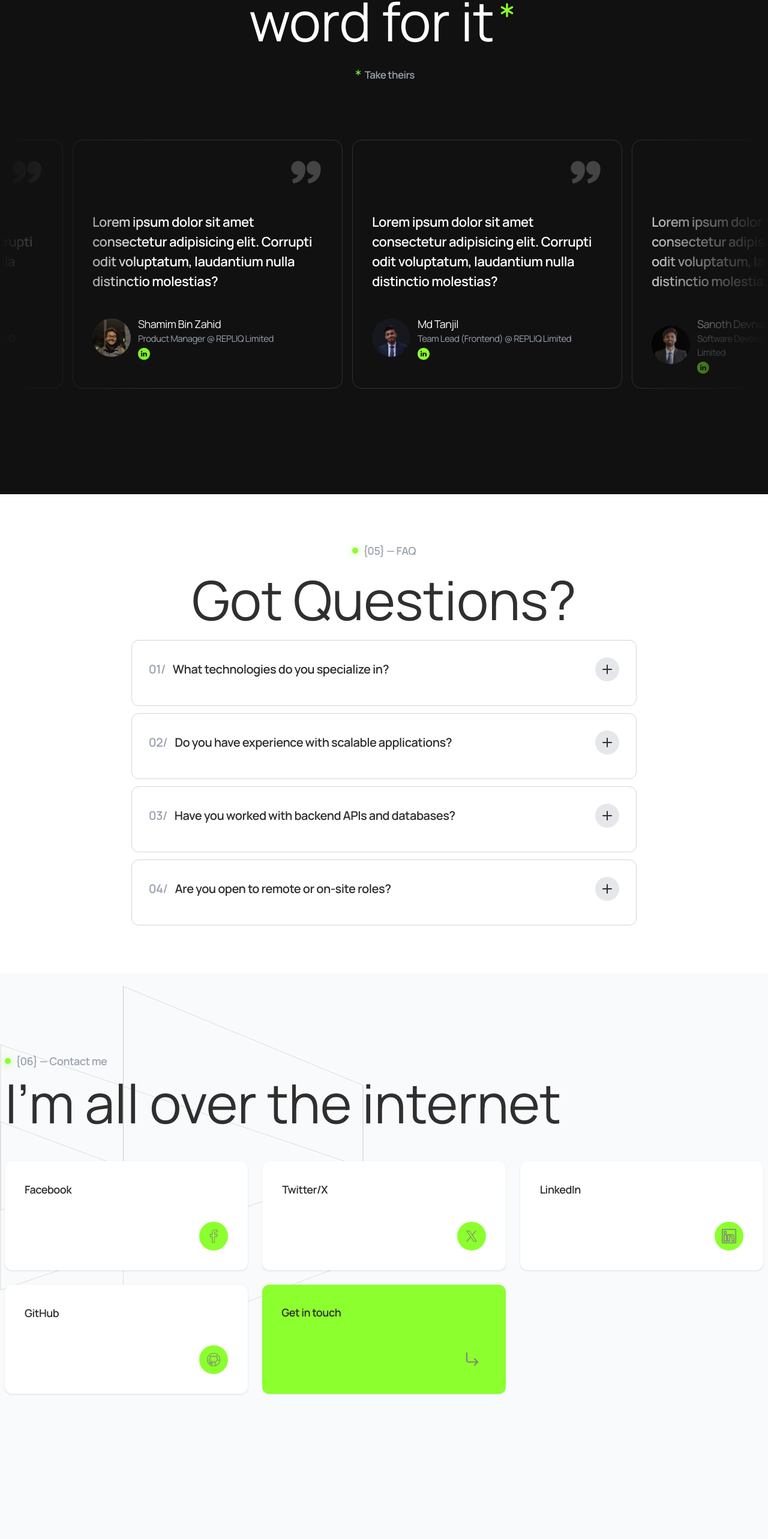
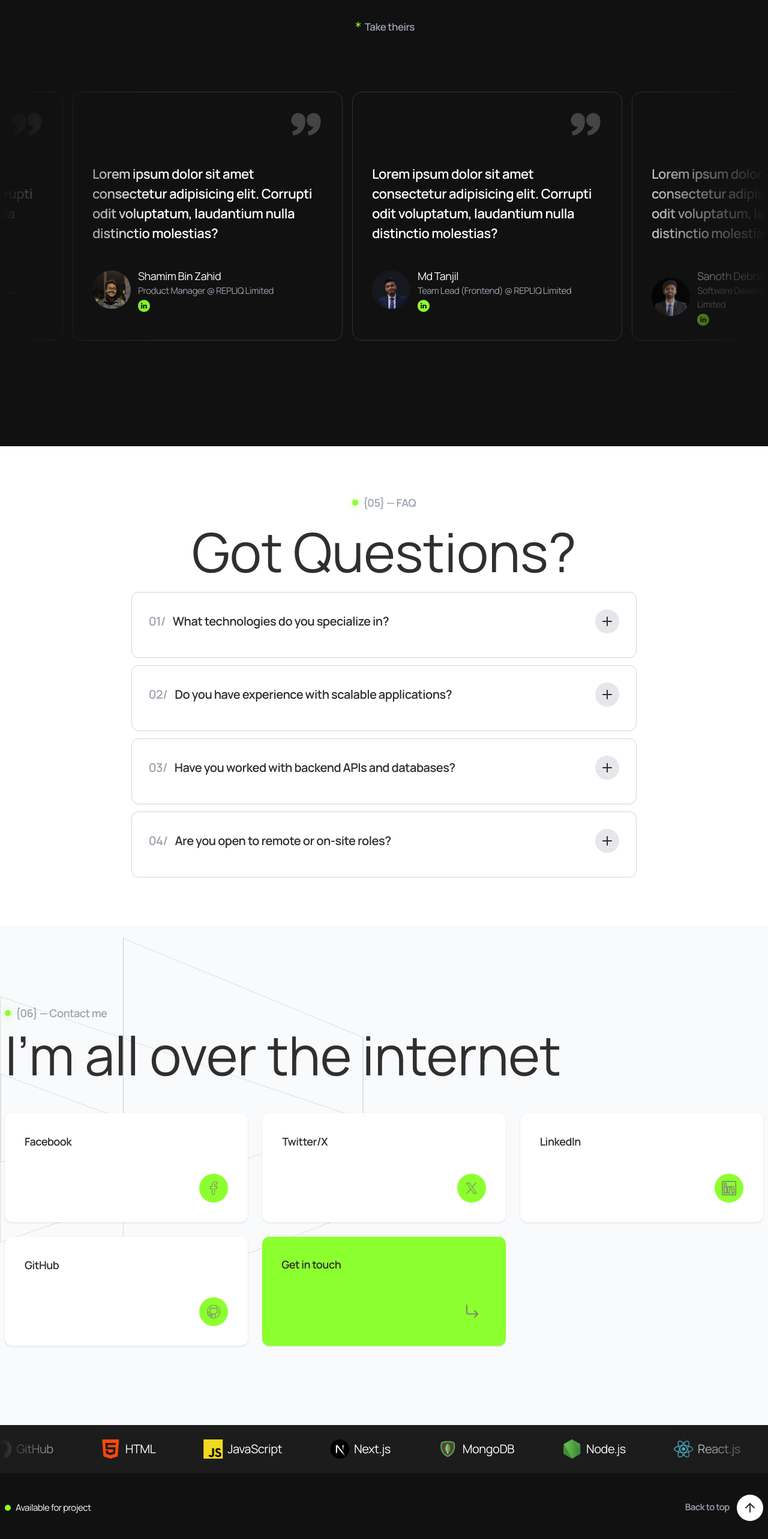
Before and after one commit to nahid-dev/new-prft, a Next.js app: page / in a window 1280 px wide. Shown: the part 6644-9210 px from the top of the page at 60% size. Before the commit the page ends 9180 px from the top, so only its background shows below. Built offline with nearby package versions, Linux system fonts and the light colour scheme.

Commit message:
Completed the footer section

```diff
--- a/app/(landing-page)/components/InfinityMovingCardsSection.jsx
+++ b/app/(landing-page)/components/InfinityMovingCardsSection.jsx
@@ -7,37 +7,43 @@ const data = [
   {
     id: 1,
     name: "Shamim Bin Zahid",
-    image: '/images/shamim.jpg',
+    image: "/images/shamim.jpg",
     role: "Product Manager",
     company: "REPLIQ Limited",
     link: "https://www.linkedin.com/in/shamemezahid/",
-    quote: "Lorem ipsum dolor sit amet consectetur adipisicing elit. Corrupti odit voluptatum, laudantium nulla distinctio molestias?"
+    quote:
+      "Lorem ipsum dolor sit amet consectetur adipisicing elit. Corrupti odit voluptatum, laudantium nulla distinctio molestias?",
   },
   {
     id: 2,
     name: "Md Tanjil",
-    image: '/images/tanjil.jpg',
+    image: "/images/tanjil.jpg",
     role: "Team Lead (Frontend)",
     company: "REPLIQ Limited",
     link: "https://www.linkedin.com/in/iamtanjil/",
-    quote: "Lorem ipsum dolor sit amet consectetur adipisicing elit. Corrupti odit voluptatum, laudantium nulla distinctio molestias?"
+    quote:
+      "Lorem ipsum dolor sit amet consectetur adipisicing elit. Corrupti odit voluptatum, laudantium nulla distinctio molestias?",
   },
   {
     id: 3,
-    name: "Sanoth Devnath",
-    image: '/images/sanoth.jpg',
+    name: "Sanoth Debnath",
+    image: "/images/sanoth.jpg",
     role: "Software Developer (Backend)",
     company: "REPLIQ Limited",
     link: "https://www.linkedin.com/in/sanoth-debnath/",
-    quote: "Lorem ipsum dolor sit amet consectetur adipisicing elit. Corrupti odit voluptatum, laudantium nulla distinctio molestias?"
-  }
-]
+    quote:
+      "Lorem ipsum dolor sit amet consectetur adipisicing elit. Corrupti odit voluptatum, laudantium nulla distinctio molestias?",
+  },
+];
 export default function InfiniteMovingCardsSection() {
   return (
-    (<div
-      className=" bg-dark items-center justify-center relative overflow-hidden py-20">
-      <InfiniteMovingCards items={data} direction="right" speed="slow" pauseOnHover={false} />
-
-    </div>)
+    <div className=" bg-dark items-center justify-center relative overflow-hidden py-20">
+      <InfiniteMovingCards
+        items={data}
+        direction="right"
+        speed="slow"
+        pauseOnHover={false}
+      />
+    </div>
   );
 }
--- a/app/layout.jsx
+++ b/app/layout.jsx
@@ -1,5 +1,6 @@
 import Navbar from "@/components/shared/Navbar";
 import "./globals.css";
+import Footer from "@/components/shared/Footer";
 
 export const metadata = {
   title: "Portfolio-Khalek",
@@ -13,6 +14,7 @@ export default function RootLayout({ children }) {
       <body className="bg-gray-50">
         <Navbar />
         {children}
+        <Footer />
       </body>
     </html>
   );
--- a/app/page.jsx
+++ b/app/page.jsx
@@ -10,7 +10,7 @@ import ContactSection from "./(landing-page)/components/ContactSection";
 
 export default function Home() {
   return (
-    <div className="py-20">
+    <div>
       <HeroSection />
       <InfinityMovingSection />
       <ProjectSection />
@@ -21,6 +21,7 @@ export default function Home() {
       <Testimonial />
       <FAQSection />
       <ContactSection />
+      <InfinityMovingSection />
     </div>
   );
 }
--- /dev/null
+++ b/components/shared/Footer.jsx
@@ -0,0 +1,70 @@
+'use client'
+import React, { useState } from "react";
+import Container from "./Container";
+import SubTag from "./common/SubTag";
+import { ArrowUp } from "lucide-react";
+import ProfileCard from "./common/ProfileCard";
+import HighlightButton from "./common/HighlightButton";
+
+const Footer = () => {
+  const [isOpenResumeModal, setIsOpenResumeModal] = useState(false);
+  const handleOpenResumeModal = () => {
+    setIsOpenResumeModal((prev) => !prev);
+  };
+  return (
+    <div className="bg-dark">
+      <Container>
+        <div className="flex items-center justify-between py-8">
+          <SubTag className="text-white text-[15px]" />
+          <div className="flex items-center gap-2 group cursor-pointer">
+            <div className="overflow-hidden">
+              <p className="text-gray-400 text-[15px] font-semibold p-1 translate-y-3 group-hover:-translate-y-6 transition-all duration-300 leading-tight">
+                Back to top
+              </p>
+              <p className="text-white text-[15px] font-semibold p-1 translate-y-6 group-hover:-translate-y-3 transition-all duration-300 leading-tight">
+                Back to top
+              </p>
+            </div>
+            <div className="bg-white inline-block rounded-full p-2.5">
+              <ArrowUp className="text-foreground" />
+            </div>
+          </div>
+        </div>
+      </Container>
+      <div
+        className="border py-40 xl:bg-[url('/custom-svg/footer.svg')] bg-no-repeat"
+      >
+        <Container>
+          <div className="grid grid-cols-1 xl:grid-cols-2 gap-5">
+            <div>
+              <h2 className="text-[40px] xl:text-[70px] leading-none text-white">
+                Looking for a skilled developer? Let&apos;s build something
+                amazing together.
+              </h2>
+            </div>
+            <div className="xl:ml-24 flex flex-col gap-10 items-center xl:items-start">
+
+
+              <ProfileCard nameStyle="text-white"/>
+
+              <div >
+                <p className="text-[15px] text-gray-400 font-semibold">Contact me</p>
+                <div className="space-y-5">
+                  <p className="text-white text-[40px] font-semibold">khalek.2md<span className="text-highlight">@</span>gmail.com</p>
+                  <p className="text-gray-400 text-[22px] font-semibold">Looking for a skilled <span className="text-white">frontend developer</span> who builds <span className="text-white">high-performance,</span> scalable applications? Let’s connect!</p>
+                </div>
+              </div>
+              <div>
+                <HighlightButton onClick={handleOpenResumeModal} isGlowing={ true}>
+                View my resume
+              </HighlightButton>
+            </div>
+            </div>
+          </div>
+        </Container>
+      </div>
+    </div>
+  );
+};
+
+export default Footer;
--- a/components/shared/common/ProfileCard.jsx
+++ b/components/shared/common/ProfileCard.jsx
@@ -1,9 +1,10 @@
+import { cn } from "@/lib/utils";
 import { Facebook, Github, Instagram, Linkedin } from "lucide-react";
 import Image from "next/image";
 import Link from "next/link";
 import React from "react";
 
-const ProfileCard = () => {
+const ProfileCard = ({ nameStyle }) => {
   const socialIconList = [
     {
       logo: "/logo/linkedin.png",
@@ -26,7 +27,7 @@ const ProfileCard = () => {
             style={{
               borderRadius: "45px",
             }}
-            className="bg-[#284056] h-[70px] w-[70px]"
+            className="bg-[#284056] size-[70px] xl:size-[90px]"
           ></div>
         </div>
         <div className="w-[20px] overflow-hidden">
@@ -34,7 +35,7 @@ const ProfileCard = () => {
             style={{
               borderRadius: "45px",
             }}
-            className="bg-[#284056] h-[70px] w-[70px]"
+            className="bg-[#284056] size-[70px] xl:size-[90px]"
           ></div>
         </div>
         <div className="w-[27px] overflow-hidden">
@@ -42,7 +43,7 @@ const ProfileCard = () => {
             style={{
               borderRadius: "45px",
             }}
-            className="bg-[#284056] h-[70px] w-[70px]"
+            className="bg-[#284056] size-[70px] xl:size-[90px]"
           ></div>
         </div>
 
@@ -52,12 +53,14 @@ const ProfileCard = () => {
           width={300}
           height={300}
           loading="lazy"
-          className="size-[70px] rounded-full object-cover"
+          className="size-[70px] xl:size-[90px] rounded-full object-cover"
         />
       </div>
       <div className="flex flex-col gap-3">
         <div>
-          <h4 className="text-xl font-semibold">Md Abdul Khalek</h4>
+          <h4 className={cn("text-xl font-semibold", nameStyle)}>
+            Md Abdul Khalek
+          </h4>
           <p className="text-[15px] font-medium text-gray-400">
             Software Developer - Frontend
           </p>
--- a/components/shared/common/SubTag.jsx
+++ b/components/shared/common/SubTag.jsx
@@ -1,10 +1,13 @@
+import { cn } from "@/lib/utils";
 import React from "react";
 
-const SubTag = () => {
+const SubTag = ({ className }) => {
   return (
     <div className="flex items-center gap-2">
       <span className="size-[10px] bg-highlight rounded-full"></span>{" "}
-      <span className="text-sm text-gray-400">Available for project</span>
+      <span className={cn(`text-sm text-gray-400`, className)}>
+        Available for project
+      </span>
     </div>
   );
 };
--- a/components/ui/infinite-moving-cards.jsx
+++ b/components/ui/infinite-moving-cards.jsx
@@ -1,7 +1,6 @@
 "use client";
 
 import { cn } from "@/lib/utils";
-import { Quote } from "lucide-react";
 import Image from "next/image";
 import Link from "next/link";
 import React, { useEffect, useState } from "react";
@@ -66,7 +65,7 @@ export const InfiniteMovingCards = ({
     <div
       ref={containerRef}
       className={cn(
-        "scroller relative z-20  max-w-7xl overflow-hidden  [mask-image:linear-gradient(to_right,transparent,white_20%,white_80%,transparent)]",
+        "scroller w-full relative z-20 overflow-hidden  [mask-image:linear-gradient(to_right,transparent,white_20%,white_80%,transparent)]",
         className
       )}
     >
```
Also changed, not shown: public/custom-svg/footer.svg (added).
